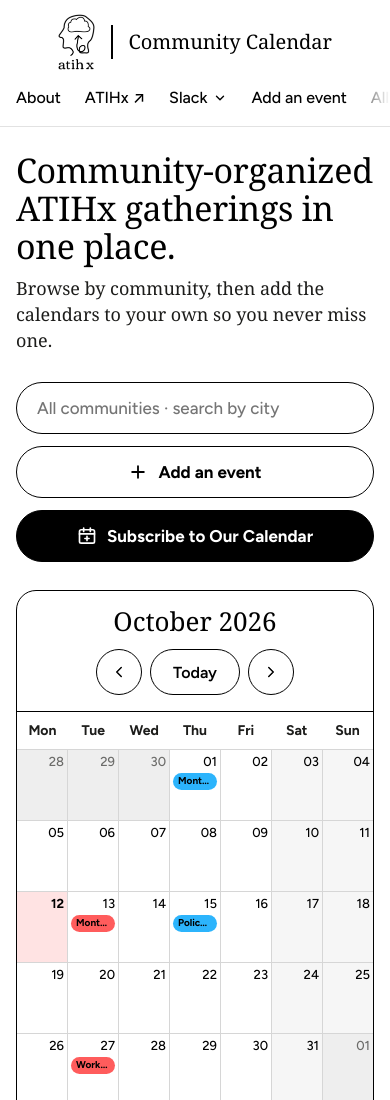
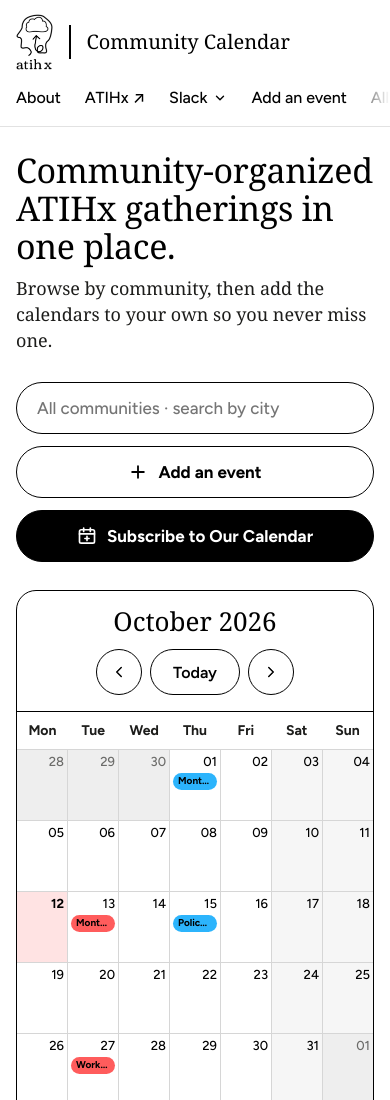
Before and after one commit to ChadL22/atihx-community-calendar, a plain HTML site: page index.html in a window 390 px wide. Shown: the top 1100 px of the page. Drawn offline with Linux system fonts and the light colour scheme; a web font is replaced by a local one.

Commit message:
Left-align logo on mobile

```diff
--- a/css/styles.css
+++ b/css/styles.css
@@ -357,7 +357,7 @@ a.event-title:hover { text-decoration: underline; }
   .brand-logo { height: 56px; }
   .brand-divider { height: 34px; }
   .brand-name { font-size: 20px; }
-  .header-inner { flex-direction: column; align-items: center; gap: 6px; padding-top: 14px; padding-bottom: 6px; }
+  .header-inner { flex-direction: column; align-items: flex-start; gap: 6px; padding-top: 14px; padding-bottom: 6px; }
   /* Swipeable menu row: one line, scrolls sideways with a clear start and end. */
   .nav {
     flex-wrap: nowrap; justify-content: flex-start; gap: 0 24px;
```
